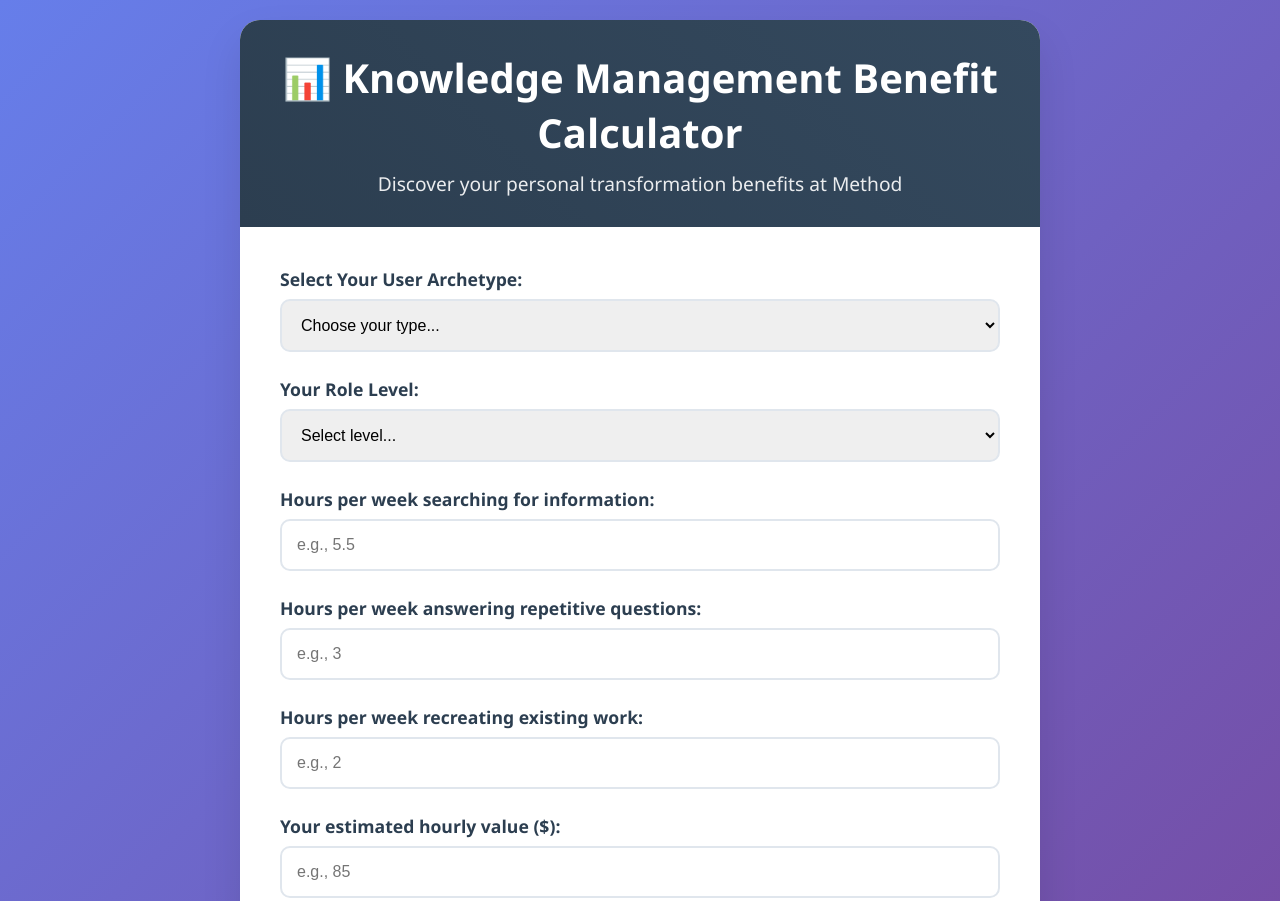
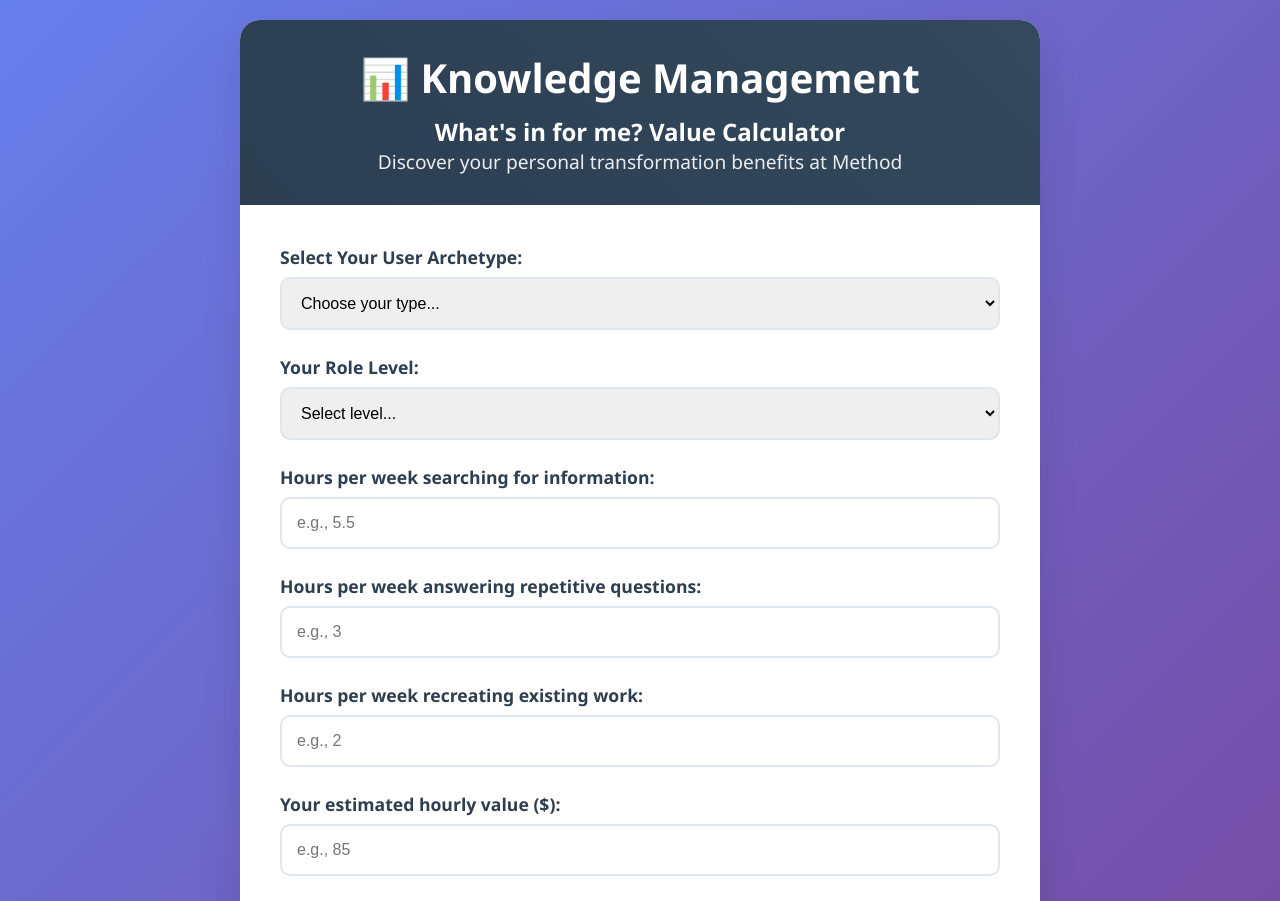
Before and after one commit to Animeliksetyan/KM-Calculator, a plain HTML site: page index.html in a window 1280 px wide. Shown: the top 901 px of the page. Drawn offline with Linux system fonts and the light colour scheme.

Commit message:
Update index.html

```diff
--- a/index.html
+++ b/index.html
@@ -167,7 +167,8 @@
 <body>
     <div class="container">
         <div class="header">
-            <h1>📊 Knowledge Management Benefit Calculator</h1>
+            <h1>📊 Knowledge Management</h1>
+            <h2> What's in for me? Value Calculator </h2>
             <p>Discover your personal transformation benefits at Method</p>
         </div>
 
```
